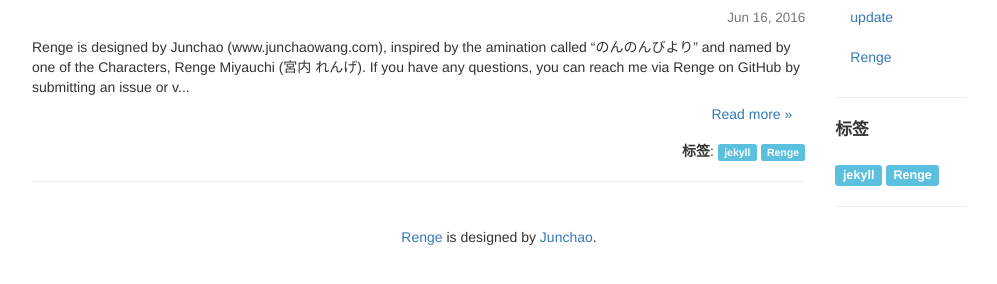
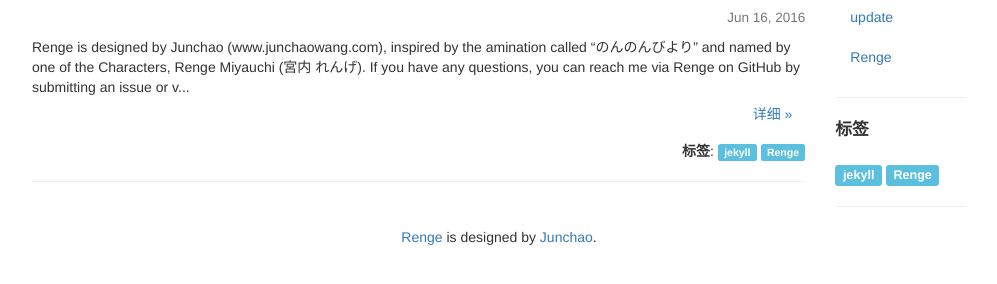
Before and after one commit to chaojunma/chaojunma.github.io, a Jekyll site: the page built from index.html, in a window 1280 px wide. Shown: the part 178-462 px from the top of the page, without its empty margins (141-1138 px from the left). Built offline with Jekyll 4.4.1, drawn with Linux system fonts in a browser that asks for light colours; the list of posts is cut into pages by our own code.

Commit message:
修改内容

```diff
--- a/index.html
+++ b/index.html
@@ -10,11 +10,11 @@
 <h4 class="text-right"><small>{{ post.date | date: "%b %-d, %Y" }}</small></h4>
         {% if post.description %}
             {{ post.description | strip_html | strip_newlines | truncate: 250 }}
-            <p align="right"><a class="btn" href="{{ post.url | prepend: site.baseurl }}">Read more »</a></p>
+            <p align="right"><a class="btn" href="{{ post.url | prepend: site.baseurl }}">详细 »</a></p>
             {% include tags.html %}
         {% else %}
             {{ post.content | strip_html | strip_newlines | truncate: 250 }}
-            <p align="right"><a class="btn" href="{{ post.url | prepend: site.baseurl }}">Read more »</a></p>
+            <p align="right"><a class="btn" href="{{ post.url | prepend: site.baseurl }}">详细 »</a></p>
             {% include tags.html %}
         {% endif %}
 
```
